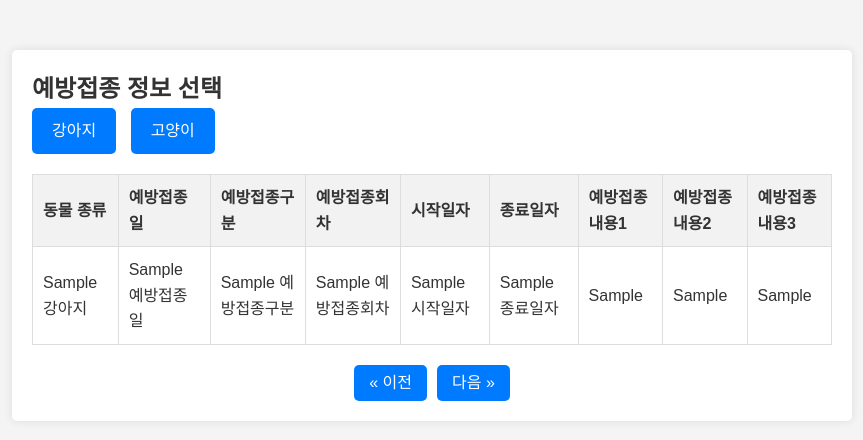
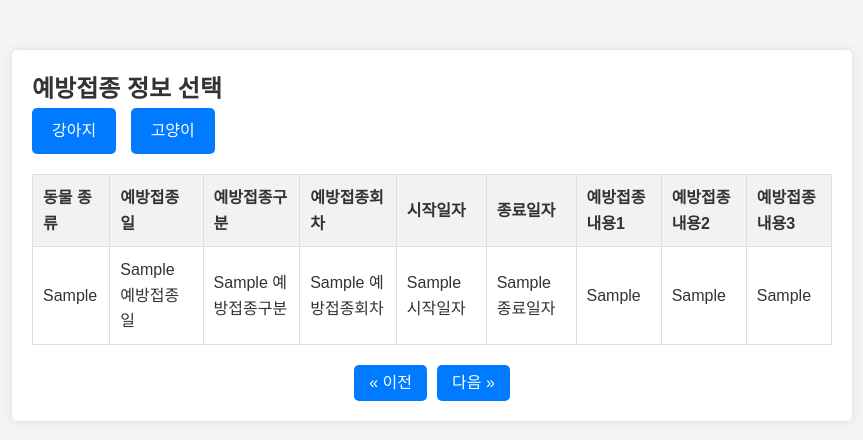
Before and after one commit to ANM-01/data-crawling, a FastAPI app: template templates/vaccin.html in a window 1280 px wide. Shown: the top 440 px of the page, without its empty margins (208-1071 px from the left). Run offline with FastAPI, Linux system fonts and the light colour scheme; the template is opened without the code that fills it: most values are stand-ins (such as "Sample title", 1, 10 or a date in 2020).

Commit message:
(수정)반려동물 예방 접종일 화면

```diff
--- a/main.py
+++ b/main.py
@@ -10,12 +10,12 @@ query = """
     select * from petmate.pm_destiny_info
 """
 vaccin_query = {
-    "dog": "select '강아지', vaccin_dt as 예방접종일, vaccin_div as 예방접종구분, vaccin_round as 예방접종회차,"
+    "dog": "select '강아지' as animal_type, vaccin_dt as 예방접종일, vaccin_div as 예방접종구분, vaccin_round as 예방접종회차,"
            "start_dt as 시작일자, end_dt as 종료일자, vaccin_ct1 as 예방접종내용1, vaccin_ct2 as 예방접종내용2,"
            "vaccin_ct3 as 예방접종내용3  "
            "from petmate.pm_vaccin_info where animal_id = 1",
 
-    "cat": "select '고양이', vaccin_dt as 예방접종일, vaccin_div as 예방접종구분, vaccin_round as 예방접종회차,"
+    "cat": "select '고양이' as animal_type, vaccin_dt as 예방접종일, vaccin_div as 예방접종구분, vaccin_round as 예방접종회차,"
            "start_dt as 시작일자, end_dt as 종료일자, vaccin_ct1 as 예방접종내용1, vaccin_ct2 as 예방접종내용2,"
            "vaccin_ct3 as 예방접종내용3  "
            "from petmate.pm_vaccin_info where animal_id = 2"  # 고양이 정보 예시
--- a/templates/vaccin.html
+++ b/templates/vaccin.html
@@ -124,7 +124,7 @@
             <tbody>
                 {% for vaccin in vaccins %}
                 <tr>
-                    <td>{{ vaccin['강아지'] }}</td>
+                    <td>{{ vaccin['animal_type'] }}</td>
                     <td>{{ vaccin['예방접종일'] }}</td>
                     <td>{{ vaccin['예방접종구분'] }}</td>
                     <td>{{ vaccin['예방접종회차'] }}</td>
```
